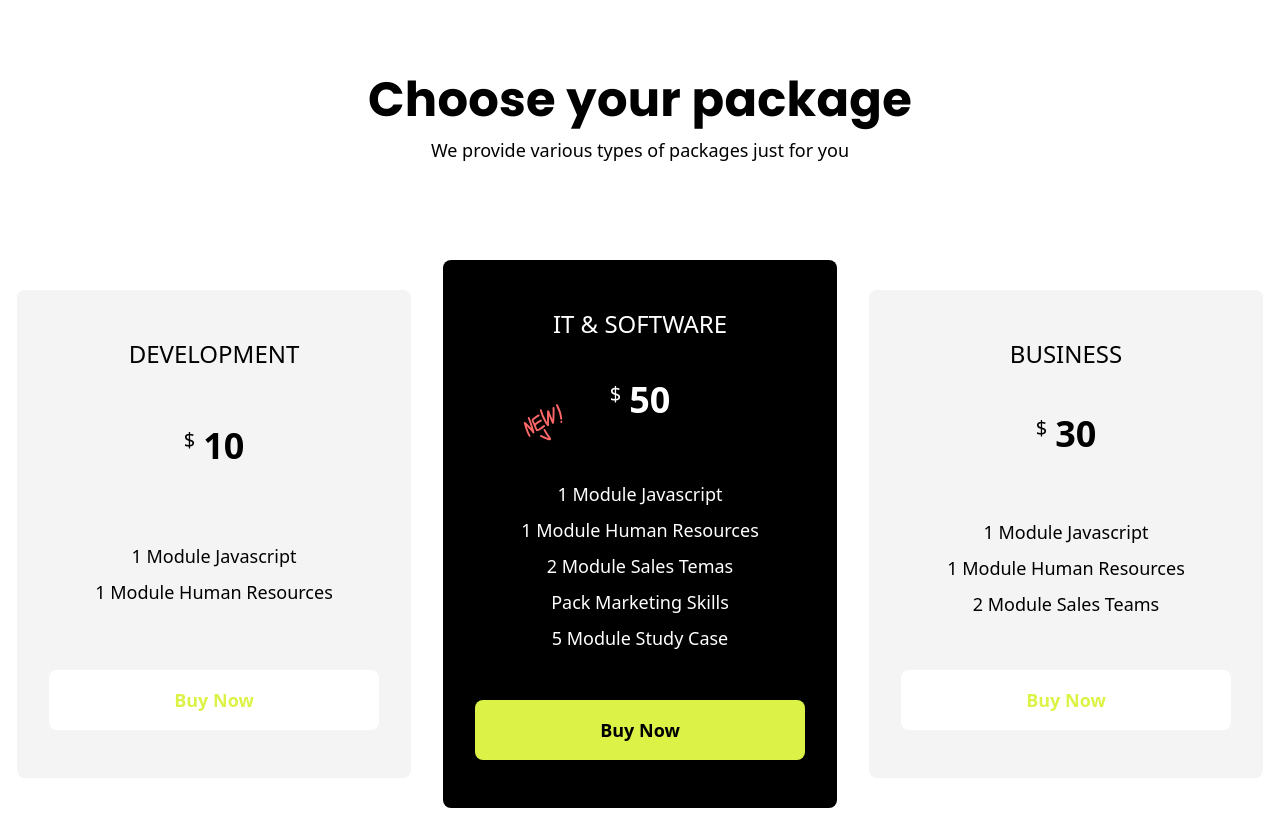
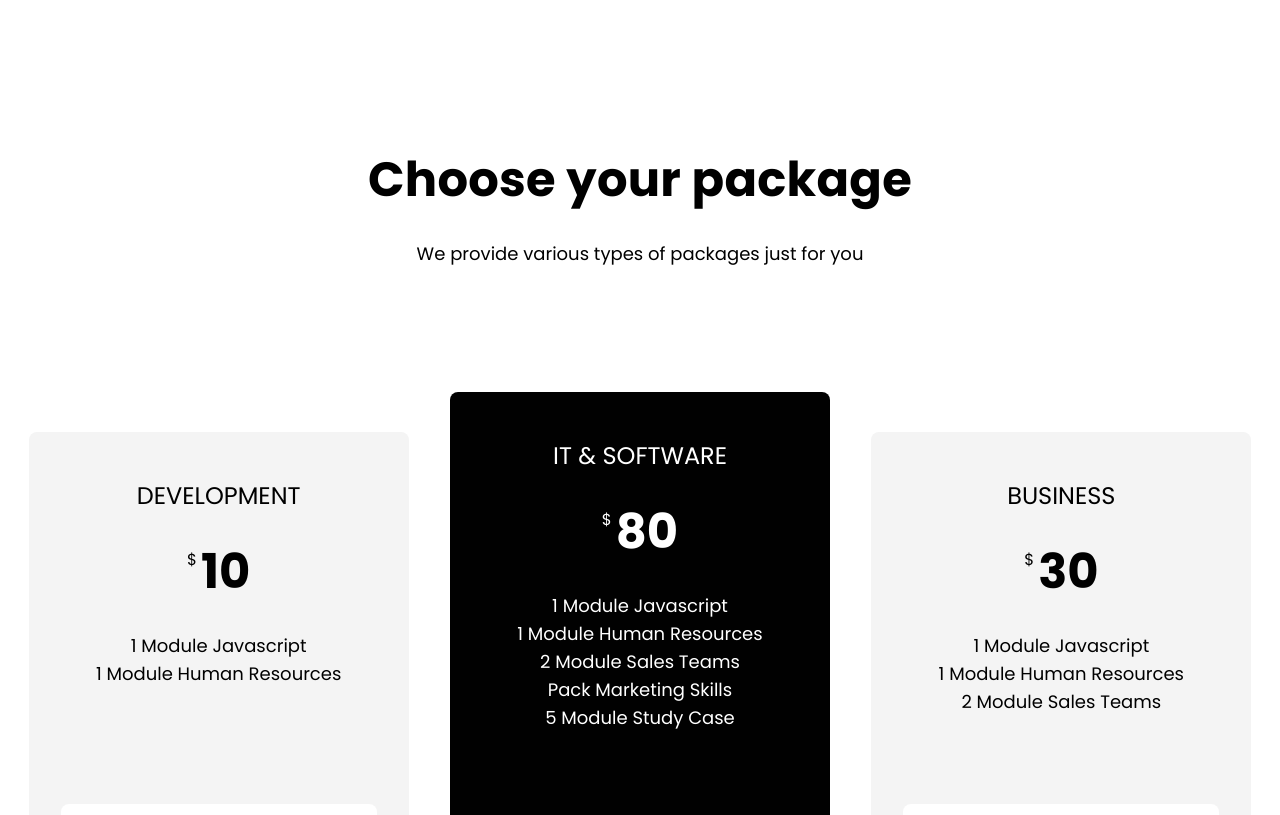
Before and after one commit to pujiragil/Mecode, a React (Vite) app: page / in a window 1280 px wide. Shown: the part 2620-3435 px from the top of the page. Built offline with nearby package versions, Linux system fonts and the light colour scheme.

Commit message:
made PriceSection component file

```diff
--- a/src/components/Price/CardElements.jsx
+++ b/src/components/Price/CardElements.jsx
@@ -1,13 +1,15 @@
-import { Heading } from "../GlobalElements";
+import { Heading, Paragraph } from "../GlobalElements";
 
 export const CardHeader = () => {
   return (
-    <div className="flex flex-col justify-center items-center text-center mb-24">
+    <div className="space-y-6 flex flex-col items-center justify-center text-center">
       <Heading type="h2" text="Choose your package" />
-      {/* <HeroTitle text="Choose your package" style="font-bold w-3/5 mb-6" /> */}
-      <p className="font-inter text-lg w-3/5">
-        We provide various types of packages just for you
-      </p>
+      <Paragraph
+        isPrimary={false}
+        widths={["w-10/12"]}
+        sizes={["text-base", "md:text-lg"]}
+        text="We provide various types of packages just for you"
+      />
     </div>
   );
 };
@@ -17,16 +19,16 @@ export const CardItem = ({ primary, style, title, price, modules }) => {
     <div
       className={`${
         primary ? "h-[488px] lg:h-[548px]" : "h-[425px] lg:h-[488px]"
-      } ${style} lg:w-[394px] relative font-inter flex flex-col justify-between items-center text-center px-8 py-12 rounded-lg sm:w-3/4 `}
+      } ${style} font-inter relative flex flex-col items-center justify-between rounded-lg px-8 py-12 text-center sm:w-3/4 lg:w-[394px] `}
     >
-      <h3 className="text-2xl mb-5 uppercase">{title}</h3>
-      <p className="text-4xl font-bold flex justify-start items-start gap-x-2 mb-10">
+      <h3 className="mb-5 text-2xl uppercase">{title}</h3>
+      <p className="mb-10 flex items-start justify-start gap-x-2 text-4xl font-bold">
         <span className="text-xl font-normal">$</span>
         {price}
       </p>
       <div className="mb-5">
         {modules.map((module, index) => (
-          <p className="text-lg mb-2" key={index}>
+          <p className="mb-2 text-lg" key={index}>
             {module}
           </p>
         ))}
@@ -34,13 +36,13 @@ export const CardItem = ({ primary, style, title, price, modules }) => {
       <button
         className={`${
           primary ? "bg-primary-card text-black" : "bg-white text-primary"
-        } font-bold text-lg w-full rounded-lg py-4`}
+        } w-full rounded-lg py-4 text-lg font-bold`}
       >
         Buy Now
       </button>
       {primary && (
         <img
-          className="absolute top-[100px] left-10 md:left-[100px] lg:top-36 lg:left-20 w-10"
+          className="absolute left-10 top-[100px] w-10 md:left-[100px] lg:left-20 lg:top-36"
           src="/assets/new.svg"
           alt="new"
         />
--- a/src/components/Price/index.jsx
+++ b/src/components/Price/index.jsx
@@ -1,17 +1,85 @@
-import { CardHeader, CardItem } from "./CardElements";
+import { CardHeader } from "./CardElements";
 import { cardOne, cardThree, cardTwo } from "../../data/card/cardObj";
+import Layout from "../Layout";
 
-const PriceSection = () => {
+const CardItem = ({ isPrimary, title, price, lists }) => {
   return (
-    <div className="px-4 mb-20 lg:mb-40">
-      <CardHeader />
-      <div className="flex flex-col lg:flex-row lg:gap-x-8 justify-center items-center">
-        <CardItem {...cardOne} />
-        <CardItem {...cardTwo} />
-        <CardItem {...cardThree} />
+    <div
+      className={`${
+        isPrimary
+          ? "bg-[#010101] text-white lg:h-[560px]"
+          : "bg-[#F4F4F4] text-black lg:h-[480px]"
+      } flex w-full max-w-[400px] flex-col justify-between gap-20 rounded-lg px-8 py-12 text-center sm:h-[500px] md:h-[560px]  md:w-3/5 md:max-w-[460px] lg:w-full lg:max-w-[380px]`}
+    >
+      <div className="space-y-9">
+        <h3 className="font-poppins text-xl md:text-2xl">{title}</h3>
+        <p className="flex justify-center gap-1 font-poppins text-4xl font-bold md:text-5xl">
+          <span className="text-base font-normal">$</span>
+          {price}
+        </p>
+        <div className="font-poppins md:text-lg">
+          {lists.map((list) => (
+            <p key={list}>{list}</p>
+          ))}
+        </div>
       </div>
+      <button
+        className={`${
+          isPrimary ? "bg-[#DDF247] text-black" : "bg-white text-[#DDF247]"
+        } w-full rounded-lg border-none  py-4 font-poppins text-xl font-medium  outline-none`}
+      >
+        Buy Now
+      </button>
     </div>
   );
 };
 
+const PriceSection = () => {
+  return (
+    <Layout
+      bg="bg-white"
+      padding={["px-5", "py-10", "md:px-6", "md:py-12", "lg:py-20"]}
+    >
+      <div className="space-y-[124px]">
+        <CardHeader />
+        <div className="grid place-items-center gap-8 md:gap-12 lg:grid-cols-3 lg:gap-8">
+          <CardItem
+            isPrimary={false}
+            title="DEVELOPMENT"
+            price={10}
+            lists={["1 Module Javascript", "1 Module Human Resources"]}
+          />
+          <CardItem
+            isPrimary={true}
+            title="IT & SOFTWARE"
+            price={80}
+            lists={[
+              "1 Module Javascript",
+              "1 Module Human Resources",
+              "2 Module Sales Teams",
+              "Pack Marketing Skills",
+              "5 Module Study Case",
+            ]}
+          />
+          <CardItem
+            isPrimary={false}
+            title="BUSINESS"
+            price={30}
+            lists={[
+              "1 Module Javascript",
+              "1 Module Human Resources",
+              "2 Module Sales Teams",
+            ]}
+          />
+        </div>
+        {/* <div className="flex flex-col items-center justify-center lg:flex-row lg:gap-x-8">
+          <CardItem {...cardOne} />
+          <CardItem {...cardTwo} />
+          <CardItem {...cardThree} />
+        </div> */}
+      </div>
+    </Layout>
+  );
+};
+
 export default PriceSection;
```
